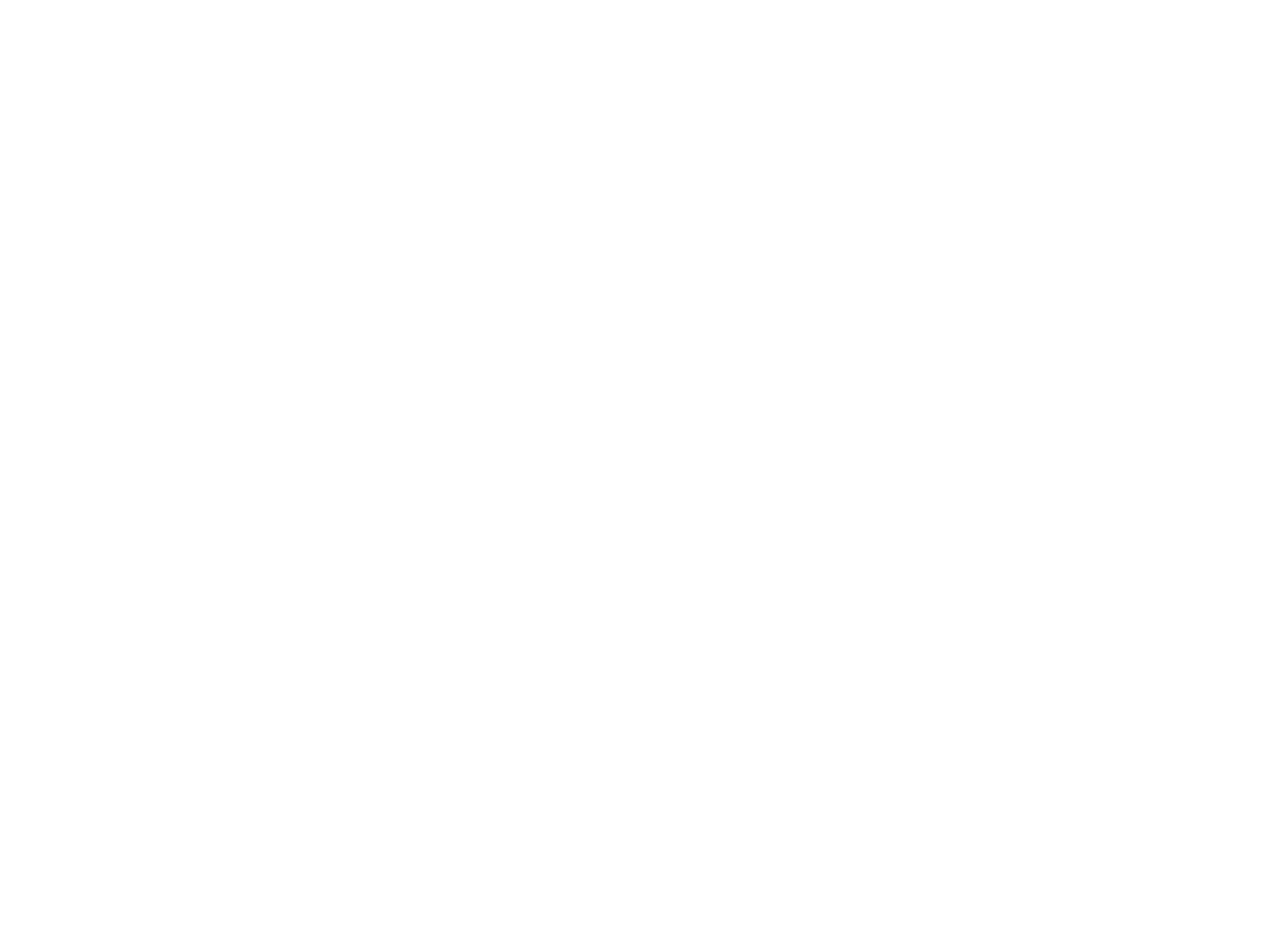
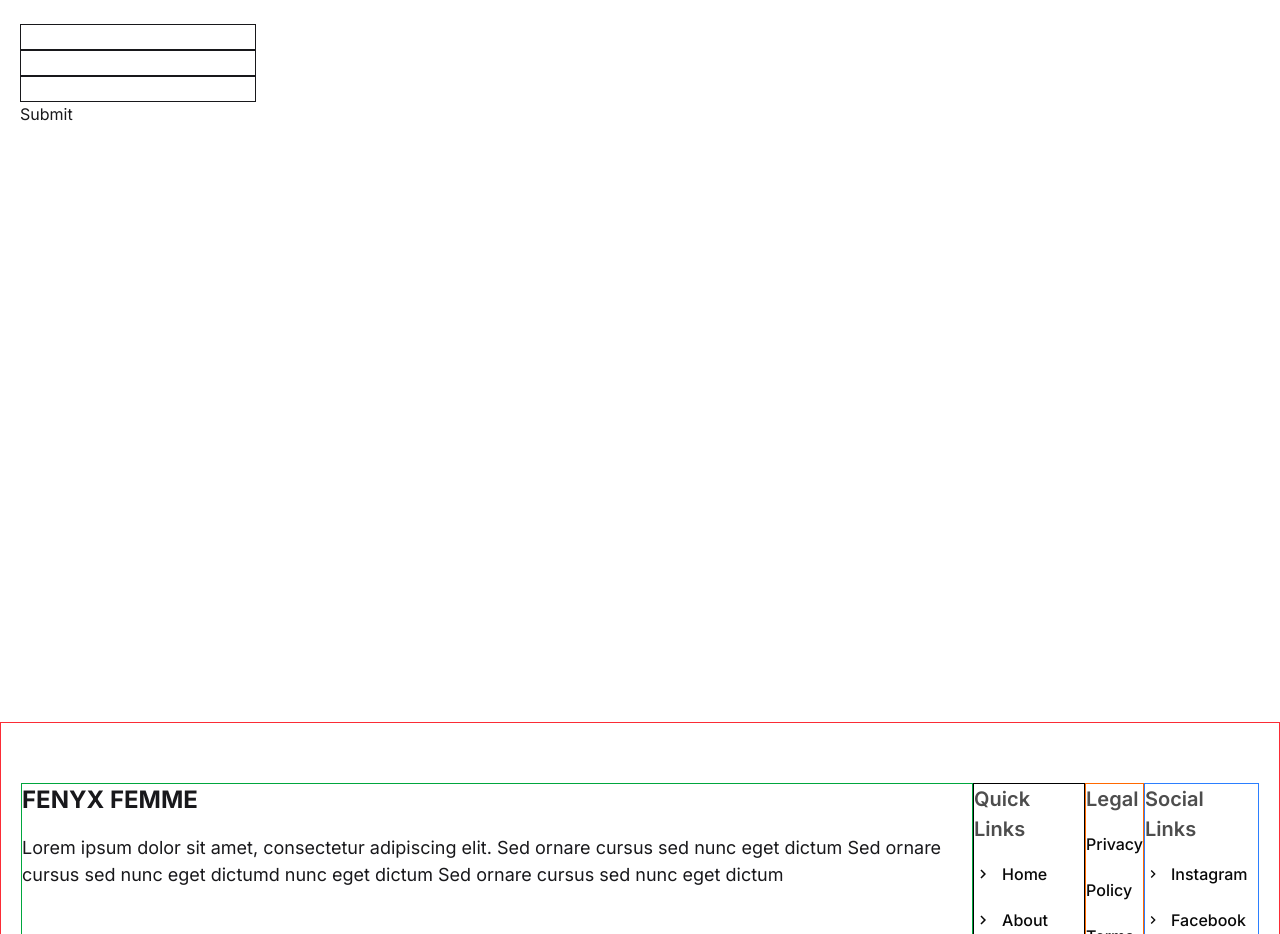
Before and after one commit to FaisalHasanEmon/female-healthcare, a React (Vite) app: page /contact-us in a window 1280 px wide. Before the commit this address had no page. Shown: the part 98-1032 px from the top of the page. Before the commit the page ends 800 px from the top, so only its background shows below. Built offline with nearby package versions, Linux system fonts and the light colour scheme; a web font is replaced by a local one.

Commit message:
footer page updated and contact page route created

```diff
--- a/package.json
+++ b/package.json
@@ -13,6 +13,7 @@
     "@tailwindcss/vite": "^4.1.11",
     "react": "^19.1.0",
     "react-dom": "^19.1.0",
+    "react-icons": "^5.5.0",
     "react-router-dom": "^7.6.3",
     "tailwindcss": "^4.1.11"
   },
--- a/src/components/shared/Footer/Footer.jsx
+++ b/src/components/shared/Footer/Footer.jsx
@@ -1,18 +1,106 @@
+import { MdOutlineKeyboardArrowRight } from "react-icons/md";
+import { Link } from "react-router-dom";
+
 const Footer = () => {
+  // Quick Links
+  const quickLinks = [
+    { text: "Home", link: "/home" },
+    { text: "About", link: "/about" },
+    { text: "Contact", link: "/contact-us" },
+  ];
+
+  // Legal
+  const legal = [
+    {
+      text: "Privacy",
+      link: "#",
+    },
+    {
+      text: "Policy",
+      link: "#",
+    },
+    {
+      text: "Terms",
+      link: "#",
+    },
+  ];
+
+  // Social Links
+  const socialLinks = [
+    {
+      text: "Instagram",
+      link: "#",
+    },
+    {
+      text: "Facebook",
+      link: "#",
+    },
+  ];
   return (
-    <div className="container mx-auto px-5 font-inter">
+    <div className="container mx-auto px-5 font-inter border border-red-500">
       <div className="flex py-[60px]">
-        <div className="grow-0">
+        {/* Fenyx Femme */}
+        <div className="border border-green-600">
           <h3 className="uppercase font-bold text-2xl">fenyx femme</h3>
           <p className="text-[18px] font-normal mt-[18px]">
             Lorem ipsum dolor sit amet, consectetur adipiscing elit. Sed ornare
             cursus sed nunc eget dictum Sed ornare cursus sed nunc eget dictumd
             nunc eget dictum Sed ornare cursus sed nunc eget dictum{" "}
           </p>
+          <div></div>
         </div>
-        <div></div>
-        <div></div>
-        <div></div>
+        {/* Quick Links Starts*/}
+        <div className="border border-black min-w-[112px]">
+          <h3 className="font-semibold text-[20px] text-textGray">
+            Quick Links
+          </h3>
+          <ul>
+            {quickLinks?.map((link, index) => (
+              <li key={index}>
+                <Link to={link?.link}>
+                  <button className="flex items-center justify-center font-medium gap-2.5 text-[16px] mt-[18px] mb-[22px] text-[#090909]">
+                    <MdOutlineKeyboardArrowRight size={18} /> {link?.text}
+                  </button>
+                </Link>
+              </li>
+            ))}
+          </ul>
+        </div>
+
+        {/* Legal Starts */}
+        <div className="border border-orange-500">
+          <h3 className="font-semibold text-[20px] text-textGray">Legal</h3>
+          <ul>
+            {legal?.map((link, index) => (
+              <li
+                key={index}
+                className=" font-medium text-[16px] mt-[18px] mb-[22px] text-[#090909]"
+              >
+                <Link to={link?.link}>{link?.text}</Link>
+              </li>
+            ))}
+          </ul>
+        </div>
+
+        {/* Social Links Starts */}
+        <div className="border border-blue-500 min-w-[115px]">
+          <h3 className="font-semibold text-[20px] text-textGray">
+            Social Links
+          </h3>
+          <ul>
+            {socialLinks?.map((link, index) => (
+              <li key={index}>
+                <Link to={link?.link}>
+                  <button className="flex items-center justify-center font-medium gap-2.5 text-[16px] mt-[18px] mb-[22px] text-[#090909]">
+                    <MdOutlineKeyboardArrowRight />
+                    {link?.text}
+                  </button>
+                </Link>
+              </li>
+            ))}
+          </ul>
+        </div>
+        {/* Social Links Ends */}
       </div>
     </div>
   );
--- a/src/index.css
+++ b/src/index.css
@@ -10,6 +10,7 @@
   /* Colors */
   --color-brandPrimary: #a6c2b3;
   --color-brandSecondary: #d4e6c1;
+  --color-textGray: #4d4d4d;
 }
 
 @plugin "daisyui/theme" {
--- /dev/null
+++ b/src/pages/contact-us/ContactUs.jsx
@@ -0,0 +1,44 @@
+import React from "react";
+import { Form } from "react-router-dom";
+
+const ContactUs = () => {
+  const handleContactUs = async (e) => {
+    e.preventDefault();
+    const fullName = e.target.fullName.value;
+    const email = e.target.email.value;
+    const message = e.target.message.value;
+    const contactMessage = { fullName, email, message };
+    console.log(contactMessage);
+    // const res = fetch("")
+  };
+  return (
+    <div className="container mx-auto px-5">
+      <form onSubmit={(e) => handleContactUs(e)}>
+        <input
+          className="w-500px h-100px border border-red"
+          type="text"
+          name="fullName"
+          required
+        />{" "}
+        <br></br>
+        <input
+          className="w-500px h-100px border border-red"
+          type="email"
+          name="email"
+          required
+        />{" "}
+        <br></br>
+        <input
+          className="w-500px h-100px border border-red"
+          type="text"
+          name="message"
+          required
+        />{" "}
+        <br></br>
+        <button type="submit">Submit</button>
+      </form>
+    </div>
+  );
+};
+
+export default ContactUs;
--- a/src/pages/fenyx-library/FenyxLibrary.jsx
+++ b/src/pages/fenyx-library/FenyxLibrary.jsx
@@ -80,9 +80,9 @@ const FenyxLibrary = () => {
         {fenyxLibraryCardsContent?.map((cardContent) => (
           <div
             key={cardContent?.content_id}
-            className="flex flex-col lg:flex-row justify-center items-center gap-2.5 bg-gradient-to-l from-brandPrimary to-brandSecondary"
+            className="flex flex-col lg:flex-row  justify-center items-center gap-2.5 bg-gradient-to-l from-brandPrimary to-brandSecondary"
           >
-            <figure className="lg:max-w-[256px]">
+            <figure className="lg:max-w-[256px] ">
               <img
                 className="w-full"
                 src={cardContent?.image}
```
Also changed, not shown: src/layout/HomeLayout/HomeLayout.jsx (renamed from src/layout/MainLayout.jsx, +4 -4 lines), src/routes/Routes.jsx (+7 -2 lines), 1 other file (tests, documents, lock files or other folders).
